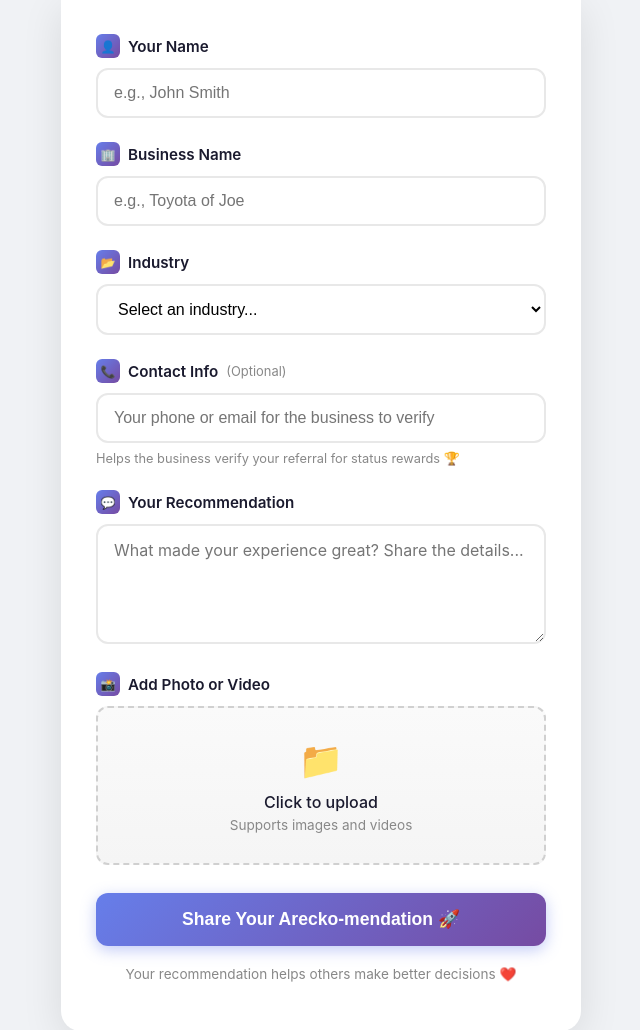
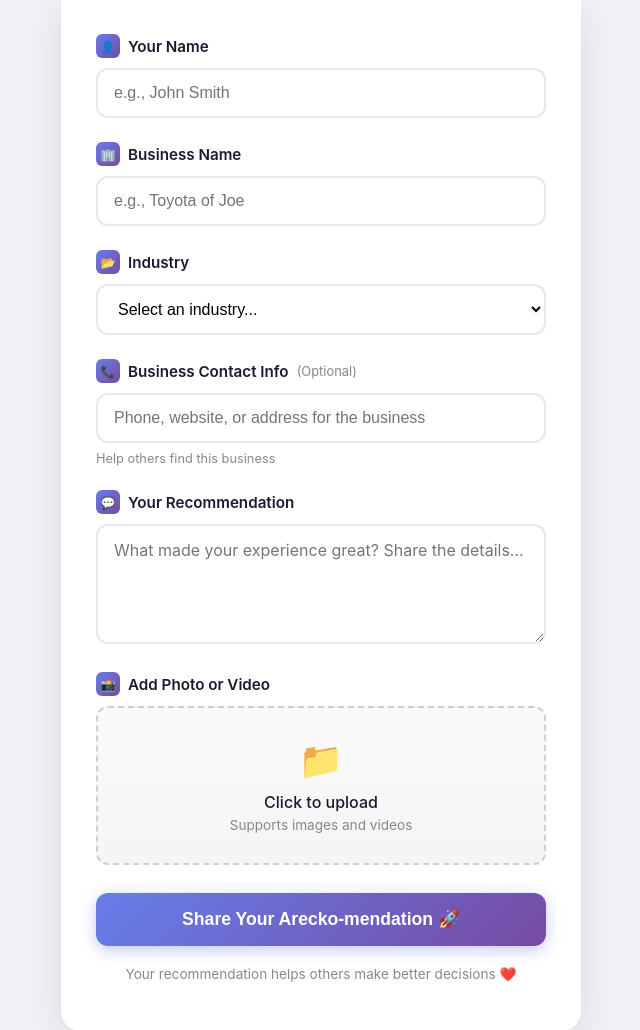
Before and after one commit to lumas23-maker/Arecko, a Django app: page /post/ in a window 1280 px wide. Shown: the part 280-1310 px from the top of the page, without its empty margins (319-959 px from the left). Run offline with Django 4.2, Linux system fonts and the light colour scheme.

Commit message:
Update contact info field and remove website from profile
- Changed contact info field to be for the business being recommended
- Updated placeholder and help text to reflect new purpose
- Removed website field from profile edit page

Co-Authored-By: Claude Opus 4.5 <noreply@anthropic.com>

```diff
--- a/referrals/models.py
+++ b/referrals/models.py
@@ -53,7 +53,7 @@ class Story(models.Model):
     business_name = models.CharField(max_length=255)
     industry = models.CharField(max_length=50, choices=INDUSTRY_CHOICES, default='other')
     story = models.TextField()
-    contact_info = models.CharField(max_length=255, blank=True, null=True, help_text="Optional: Your phone or email for the business to contact you")
+    contact_info = models.CharField(max_length=255, blank=True, null=True, help_text="Optional: Contact info for the business being recommended")
 
     media = models.FileField(upload_to='stories/', blank=True, null=True)
     created_at = models.DateTimeField(auto_now_add=True)
--- a/referrals/templates/referrals/post_story.html
+++ b/referrals/templates/referrals/post_story.html
@@ -71,13 +71,13 @@
             <div style="margin-bottom: 24px;">
                 <label style="display: flex; align-items: center; gap: 8px; font-weight: 600; margin-bottom: 10px; color: #1a1a2e; font-size: 0.95em;">
                     <span style="width: 24px; height: 24px; background: linear-gradient(135deg, #667eea, #764ba2); border-radius: 6px; display: flex; align-items: center; justify-content: center; color: white; font-size: 12px;">📞</span>
-                    Contact Info <span style="font-weight: 400; color: #888; font-size: 0.85em;">(Optional)</span>
+                    Business Contact Info <span style="font-weight: 400; color: #888; font-size: 0.85em;">(Optional)</span>
                 </label>
-                <input type="text" name="contact_info" placeholder="Your phone or email for the business to verify"
+                <input type="text" name="contact_info" placeholder="Phone, website, or address for the business"
                        style="width: 100%; padding: 14px 16px; border: 2px solid #e8e8e8; border-radius: 12px; font-size: 1em; box-sizing: border-box; transition: border-color 0.2s, box-shadow 0.2s; outline: none;"
                        onfocus="this.style.borderColor='#667eea'; this.style.boxShadow='0 0 0 4px rgba(102,126,234,0.1)';"
                        onblur="this.style.borderColor='#e8e8e8'; this.style.boxShadow='none';">
-                <p style="margin: 8px 0 0 0; color: #888; font-size: 0.8em;">Helps the business verify your referral for status rewards 🏆</p>
+                <p style="margin: 8px 0 0 0; color: #888; font-size: 0.8em;">Help others find this business</p>
             </div>
 
             <!-- Recommendation Text -->
```
Also changed, not shown: referrals/templates/referrals/edit_profile.html (+1 -13 lines).
